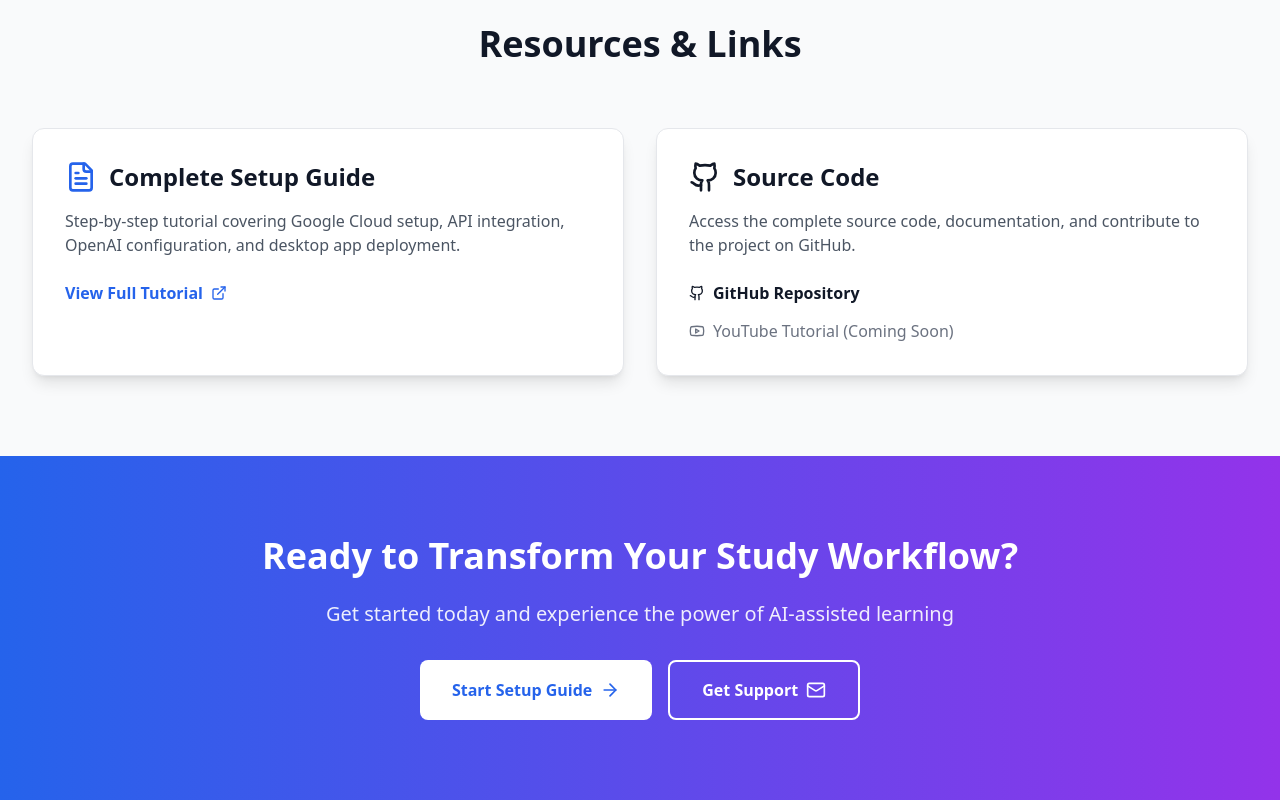
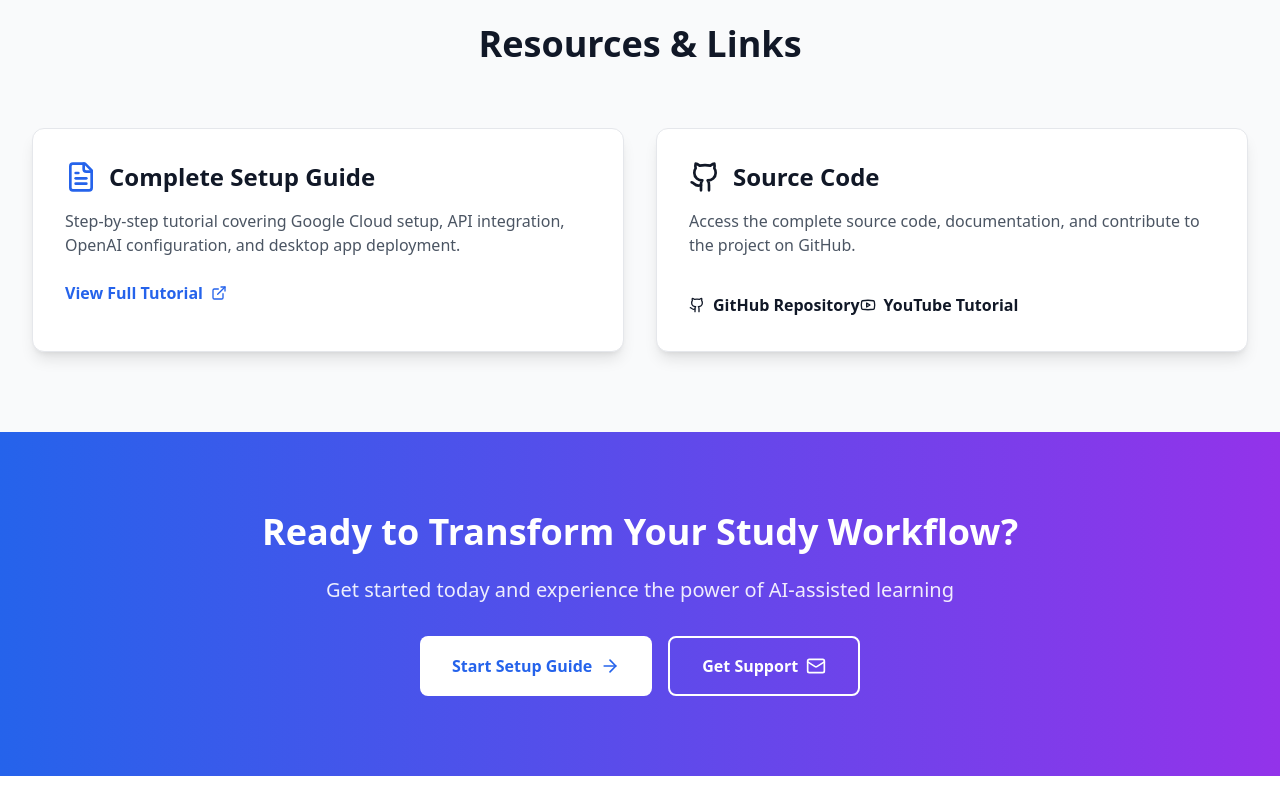
Before and after one commit to SyedShababAkbar/Shabab-Development-Community, a React (Vite) app: page / in a window 1280 px wide. Shown: the part 1389-2189 px from the top of the page. After the commit the page ends 2165 px from the top, so only its background shows below. Built offline with nearby package versions, Linux system fonts and the light colour scheme.

Commit message:
Update Home.tsx

```diff
--- a/src/pages/Home.tsx
+++ b/src/pages/Home.tsx
@@ -192,10 +192,15 @@ const Home = () => {
                   <Github className="mr-2 h-4 w-4" />
                   GitHub Repository
                 </a>
-                <div className="flex items-center text-gray-500">
+                <a
+                  href="https://youtu.be/H8ZDPKbvcdo"
+                  target="_blank"
+                  rel="noopener noreferrer"
+                  className="inline-flex items-center text-gray-900 font-semibold hover:text-red-600 transition-colors"
+                >
                   <Youtube className="mr-2 h-4 w-4" />
-                  <span>YouTube Tutorial (Coming Soon)</span>
-                </div>
+                  YouTube Tutorial
+                </a>
               </div>
             </motion.div>
           </div>
```
